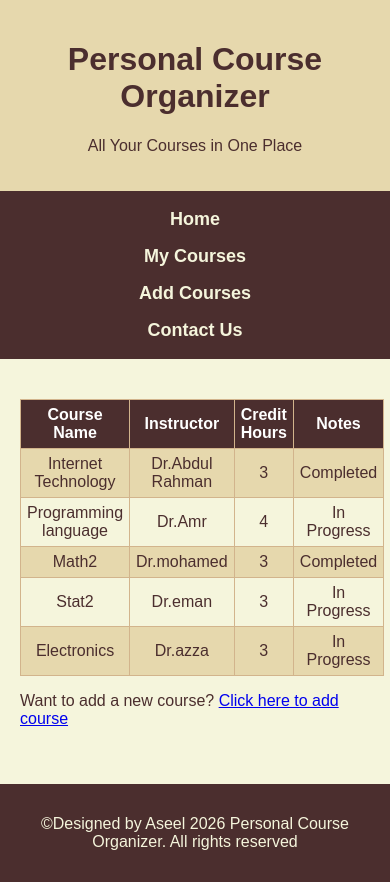
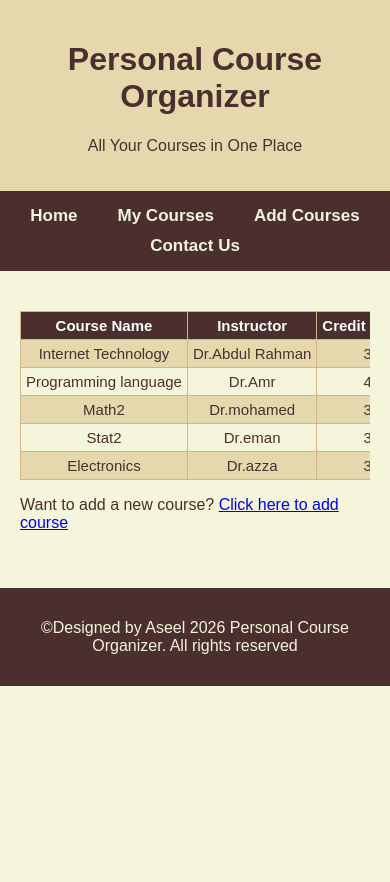
Before and after one commit to aseelsayed31123-boop/portfolio, a plain HTML site: page courses.html in a window 390 px wide. After the commit the page ends 844 px from the top, so only its background shows below. Drawn offline with Linux system fonts and the light colour scheme.

Commit message:
Add files via upload

```diff
--- a/style.css
+++ b/style.css
@@ -126,14 +126,34 @@ footer {
 
 @media (max-width: 600px) {
     nav ul {
-        flex-direction: column;
-        align-items: center;
+        flex-direction: row;
+        flex-wrap: wrap;
+        justify-content: center;
     }
 
     nav ul li {
-        margin: 8px 0;
+        margin: 5px;
     }
 
+    nav ul li a {
+        font-size: 14px;
+        padding: 8px 10px;
+    }
+
+    table {
+        font-size: 12px;
+        display: block;
+        overflow-x: auto;
+        white-space: nowrap;
+    }
+
+    th,
+    td {
+        padding: 5px;
+    }
+}
+
+@media (max-width: 768px) {
     nav ul li a {
         font-size: 16px;
         padding: 10px 15px;
@@ -142,30 +162,14 @@ footer {
     table {
         font-size: 14px;
     }
-
-    th,
-    td {
-        padding: 6px;
-    }
 }
 
-@media (max-width: 768px) {
+@media (max-width: 1024px) {
     nav ul li a {
         font-size: 17px;
-        padding: 10px 18px;
     }
 
     table {
         font-size: 15px;
     }
 }
-
-@media (max-width: 1024px) {
-    nav ul li a {
-        font-size: 18px;
-    }
-
-    table {
-        font-size: 16px;
-    }
-}
```
